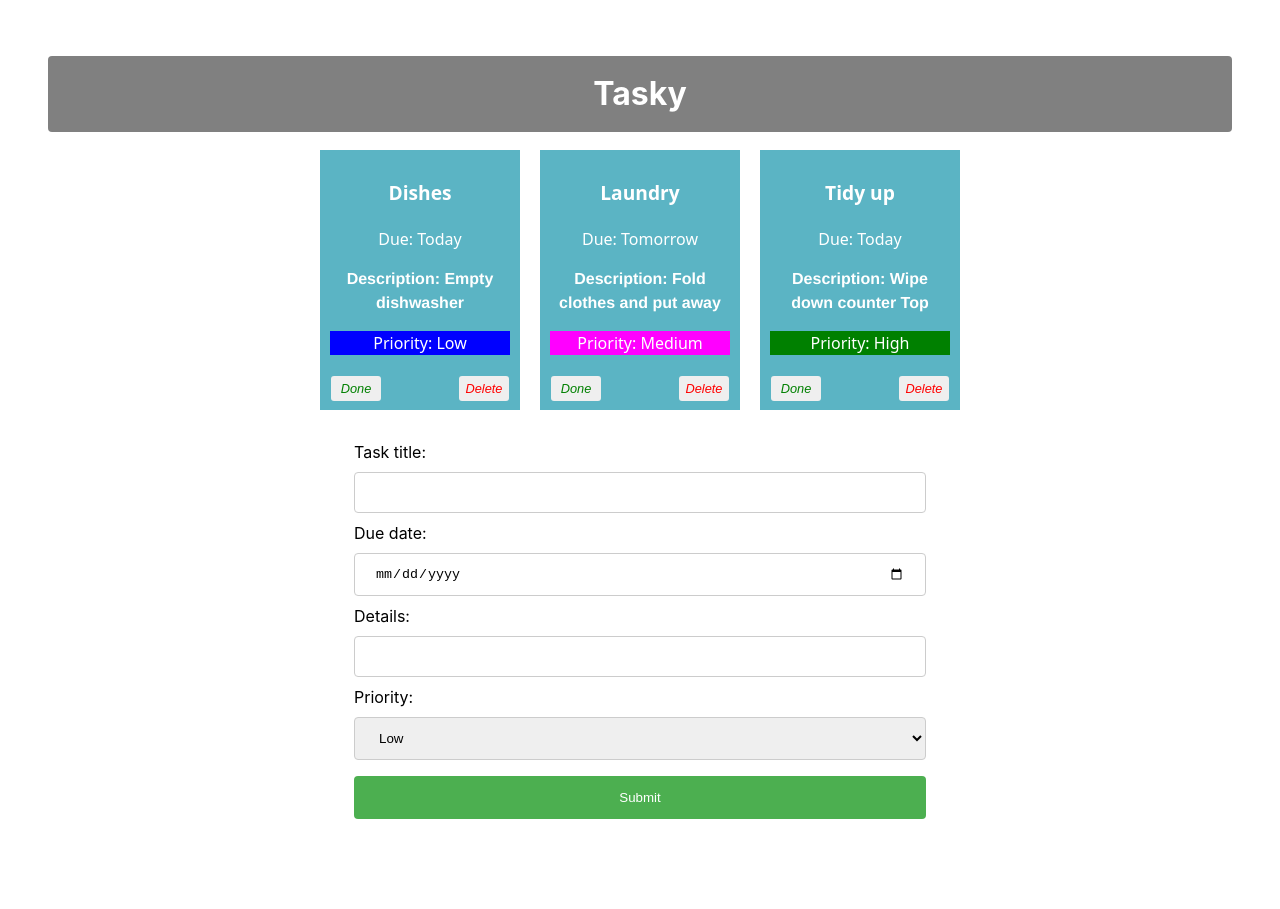
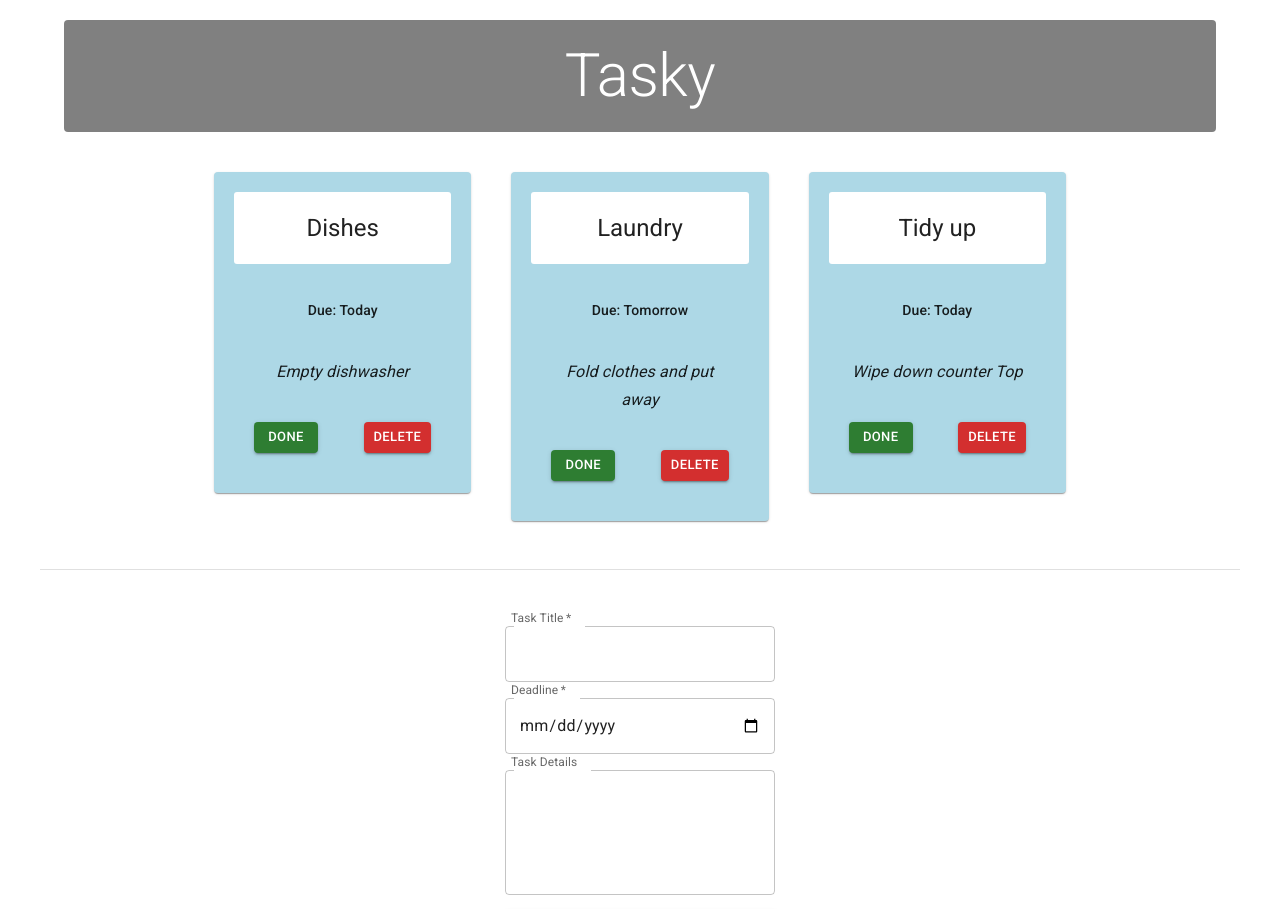
Before and after one commit to Jamie-Whelan04/react-basics-labs-s1-2026, a React (Vite) app in the folder tasky/: page / in a window 1280 px wide. Shown: the top 909 px of the page. Built offline with nearby package versions, Linux system fonts and the light colour scheme.

Commit message:
Tasky lab 3 done

```diff
--- a/tasky/index.html
+++ b/tasky/index.html
@@ -3,6 +3,12 @@
   <head>
     <meta charset="UTF-8" />
     <link rel="icon" type="image/svg+xml" href="/favicon.svg" />
+    <link rel="preconnect" href="https://fonts.googleapis.com" />
+    <link rel="preconnect" href="https://fonts.gstatic.com" crossorigin />
+    <link
+      rel="stylesheet"
+      href="https://fonts.googleapis.com/css2?family=Roboto:wght@300;400;500;700&display=swap"
+    />
     <meta name="viewport" content="width=device-width, initial-scale=1.0" />
     <title>tasky</title>
   </head>
--- a/tasky/package.json
+++ b/tasky/package.json
@@ -10,6 +10,10 @@
     "preview": "vite preview"
   },
   "dependencies": {
+    "@emotion/react": "^11.14.0",
+    "@emotion/styled": "^11.14.1",
+    "@mui/icons-material": "^9.4.0",
+    "@mui/material": "^9.4.0",
     "react": "^19.2.8",
     "react-dom": "^19.2.8",
     "uuid": "^14.0.2"
--- a/tasky/src/App.css
+++ b/tasky/src/App.css
@@ -4,7 +4,7 @@
   font-weight: 400;
 }
 
-h1 {
+/*h1 {
   text-align: center;
   background-color: grey;
   color: white;
@@ -12,17 +12,17 @@
   margin: 8px 0;
   border: none;
   border-radius: 4px;
-}
+}*/
 
-div {
+/*div {
   padding: 20px;
 }
 
 .container{
   text-align: center;
-}
+}*/
 
-.title {
+/*.title {
   font-weight: bold;
   font-size: 1.2em;
 }
@@ -68,9 +68,9 @@
   bottom: 5px;
   right: 5px;
   color: red;
-}
+}*/
 
-input[type=text], input[type=date], select {
+/*input[type=text], input[type=date], select {
   width: 100%;
   padding: 12px 20px;
   margin: 8px 0;
@@ -99,4 +99,4 @@
   text-align: left;
   width: 50%;
   margin: auto;
-}
+}*/
--- a/tasky/src/App.jsx
+++ b/tasky/src/App.jsx
@@ -3,33 +3,38 @@
 import React, { useState } from 'react';
 import AddTaskForm from './components/Form';
 import { v4 as uuidv4 } from 'uuid';
+import Typography from '@mui/material/Typography';
+import Container from '@mui/material/Container';
+import Grid from '@mui/material/Grid';
+
+
 
 
 
 
 function App() {
-      const [ taskState, setTaskState ] = useState({
+  const [taskState, setTaskState] = useState({
     tasks: [
-      { id: 1, title:"Dishes", description: "Empty dishwasher", deadline: "Today", priority: "Low", done: false },
+      { id: 1, title: "Dishes", description: "Empty dishwasher", deadline: "Today", priority: "Low", done: false },
       { id: 2, title: "Laundry", description: "Fold clothes and put away", deadline: "Tomorrow", priority: "Medium", done: false },
-      { id: 3, title: "Tidy up",description: "Wipe down counter Top", deadline: "Today", priority: "High", done: false }
+      { id: 3, title: "Tidy up", description: "Wipe down counter Top", deadline: "Today", priority: "High", done: false }
     ]
   });
 
   const doneHandler = (taskIndex) => {
     const tasks = [...taskState.tasks];
     tasks[taskIndex].done = !tasks[taskIndex].done;
-        setTaskState({tasks});
+    setTaskState({ tasks });
     console.log(`${taskIndex} ${tasks[taskIndex].done}`);
   }
 
   const deleteHandler = (taskIndex) => {
     const tasks = [...taskState.tasks];
     tasks.splice(taskIndex, 1);
-        setTaskState({tasks});
+    setTaskState({ tasks });
   }
 
-      const [ formState, setFormState ] = useState({
+  const [formState, setFormState] = useState({
     title: "",
     description: "",
     deadline: "",
@@ -37,9 +42,9 @@
   });
 
   const formChangeHandler = (event) => {
-    let form = {...formState};
+    let form = { ...formState };
 
-    switch(event.target.name) {
+    switch (event.target.name) {
       case "title":
         form.title = event.target.value;
         break;
@@ -64,12 +69,12 @@
     event.preventDefault();
 
     const tasks = [...taskState.tasks];
-    const form = {...formState};
+    const form = { ...formState };
 
     form.id = uuidv4();
 
     tasks.push(form);
-    setTaskState({tasks});
+    setTaskState({ tasks });
   }
 
 
@@ -77,20 +82,71 @@
 
   return (
     <div className="container">
-      <h1>Tasky</h1>
+      {/* App Header */}
+      <Container component="main">
+        <Typography
+          component="h1"
+          variant="h2"
+          align="center"
+          gutterBottom
+          sx={{
+            backgroundColor: 'gray',
+            textAlign: 'center',
+            color: 'white',
+            padding: '20px',
+            margin: '20px 0 40px 0',
+            borderRadius: '4px'
+          }}
+        >
+          Tasky
+        </Typography>
+      </Container>
+      {/* End App Header */}
+
+      {/* Task Card Grid */}
+      <Container maxWidth="md" component="main">
+        <Grid
+          container
+          spacing={5}
+          sx={{
+            justifyContent: "center"
+          }}
+        >
           {taskState.tasks.map((task, index) => (
             <Task
               title={task.title}
               description={task.description}
               deadline={task.deadline}
-          priority={task.priority}
+              done={task.done}
               key={task.id}
-          done={task.done}
               markDone={() => doneHandler(index)}
-          deleteTask = {() => deleteHandler(index)}
+              deleteTask={() => deleteHandler(index)}
             />
           ))}
-      <AddTaskForm submit={formSubmitHandler} change={formChangeHandler} />
+        </Grid>
+      </Container>
+      {/* End Task Card Grid */}
+
+      {/* Footer - Add Task Form */}
+      <Container
+        component="footer"
+        sx={{
+          borderTop: (theme) => `1px solid ${theme.palette.divider}`,
+          my: 6,
+          py: 6,
+        }}
+      >
+        <Grid container sx={{
+          justifyContent: "center"
+        }}>
+          <AddTaskForm
+            submit={formSubmitHandler}
+            change={formChangeHandler}
+          />
+        </Grid>
+      </Container>
+      {/* End Footer */}
+
     </div>
 
   );
--- a/tasky/src/components/Form.jsx
+++ b/tasky/src/components/Form.jsx
@@ -1,35 +1,69 @@
+import Box from '@mui/material/Box';
+import TextField from '@mui/material/TextField';
+import Button from '@mui/material/Button';
+
 const AddTaskForm = (props) => {
 
-  return (
-    <div>
-      <form onSubmit={props.submit}>
-            <label>
-        Task title:
-        <input type="text" name="title" required onChange={(event) => props.change(event)} />
-    </label>
-    <br />
-    <label>
-        Due date:
-        <input type="date" name="deadline" required onChange={(event) => props.change(event)} />
-    </label>
-    <br />
-    <label>
-        Details:
-        <input type="text" name="description" onChange={(event) => props.change(event)} />
-    </label>
-    <label>
-        Priority:
-        <select type="text" name="priority" onChange={(event) => props.change(event)}>
-            <option value= "Low">Low</option>
-            <option value= "Medium">Medium</option>
-            <option value= "High">High</option>
-        </select>
-    </label>
+    return (
+        <Box
+            component="form"
+            sx={{
+                '& .MuiOutlinedInput-root': { m: 1, width: '30ch' },
+            }}
+            onSubmit={props.submit}
+        >
+            <div>
+                <TextField
+                    required
+                    id="outlined-required"
+                    name="title"
+                    label="Task Title"
+                    slotProps={{ inputLabel: { shrink: true } }}
+                    onChange={(event) => props.change(event)}
+                />
+            </div>
 
-        <input type="submit" value="Submit" />
-        </form>
-    </div>
-  )
+            <div>
+                <TextField
+                    required
+                    name="deadline"
+                    label="Deadline"
+                    slotProps={{ inputLabel: { shrink: true } }}
+                    type="date"
+                    onChange={(event) => props.change(event)}
+                />
+            </div>
+
+            <div>
+                <TextField
+                    name="description"
+                    id="outlined-multiline-static"
+                    label="Task Details"
+                    slotProps={{ inputLabel: { shrink: true } }}
+                    multiline
+                    rows={4}
+                    onChange={(event) => props.change(event)}
+                />
+            </div>
+
+            <div>
+                <Button
+                    type="submit"
+                    variant="contained"
+                    color="primary"
+                    sx={{
+                        m: 1,
+                        p: 1,
+                        width: '95%'
+                    }}
+                >
+                    Add Task
+                </Button>
+            </div>
+        </Box>
+
+
+    )
 };
 
 export default AddTaskForm;
--- a/tasky/src/components/Task.jsx
+++ b/tasky/src/components/Task.jsx
@@ -1,25 +1,93 @@
 import React from "react";
+import Box from '@mui/material/Box';
+import Button from '@mui/material/Button';
+import Card from '@mui/material/Card';
+import CardActions from '@mui/material/CardActions';
+import CardContent from '@mui/material/CardContent';
+import CardHeader from '@mui/material/CardHeader';
+import Grid from '@mui/material/Grid';
+import Typography from '@mui/material/Typography';
+
 
 const Task = (props) => {
 
-        return (
-        <div className="card" style={{backgroundColor: props.done ? 'lightgrey' : '#5bb4c4'}}>
-            <p className="title">{props.title}</p>
-            <p>Due: {props.deadline}</p>
-            <p className="description">Description: {props.description}</p>
-            <p className="priority" style={{backgroundColor:
-                props.priority === "Low" ? "blue":
-                props.priority === "Medium" ? "magenta" :
-                "green"
+    return (
+        <Grid
+            key={props.id}
+            size={{ xs: 12, md: 4 }}
+        >
+            <Card
+                sx={{
+                    backgroundColor: props.done ? 'lightgrey' : 'lightblue',
+                    padding: '20px'
+                }}
+            >
+                <CardHeader
+                    title={props.title}
+                    sx={{
+                        backgroundColor: 'white',
+                        borderRadius: '3px',
+                        padding: '20px',
+                        textAlign: 'center'
+                    }}
+                />
 
-            }}
-            >
-            Priority: {props.priority}</p>
-            <button onClick={props.markDone} className='doneButton'>Done</button>
-            <button className='deleteButton' onClick={props.deleteTask}>Delete</button>
+                <CardContent>
+                    <Box
+                        sx={{
+                            display: 'flex',
+                            justifyContent: 'center',
+                            alignItems: 'baseline',
+                            mb: 2,
+                            padding: '20px'
+                        }}
+                    >
+                        <Typography
+                            component="p"
+                            variant="subtitle2"
+                            color="text.primary"
+                        >
+                            Due: {props.deadline}
+                        </Typography>
+                    </Box>
 
+                    <Typography
+                        component="p"
+                        variant="subtitle1"
+                        align="center"
+                        sx={{ fontStyle: 'italic' }}
+                    >
+                        {props.description}
+                    </Typography>
+                </CardContent>
 
-        </div>
+                <CardActions
+                    sx={{
+                        justifyContent: 'space-between',
+                        padding: '20px'
+                    }}
+                >
+                    <Button
+                        variant="contained"
+                        size="small"
+                        color="success"
+                        onClick={props.markDone}
+                    >
+                        Done
+                    </Button>
+
+                    <Button
+                        variant="contained"
+                        size="small"
+                        color="error"
+                        onClick={props.deleteTask}
+                    >
+                        Delete
+                    </Button>
+                </CardActions>
+            </Card>
+        </Grid>
+
     )
 
 }
```
Also changed, not shown: 1 other file (tests, documents, lock files or other folders). Lines whose indentation alone changed are shown as unchanged.
